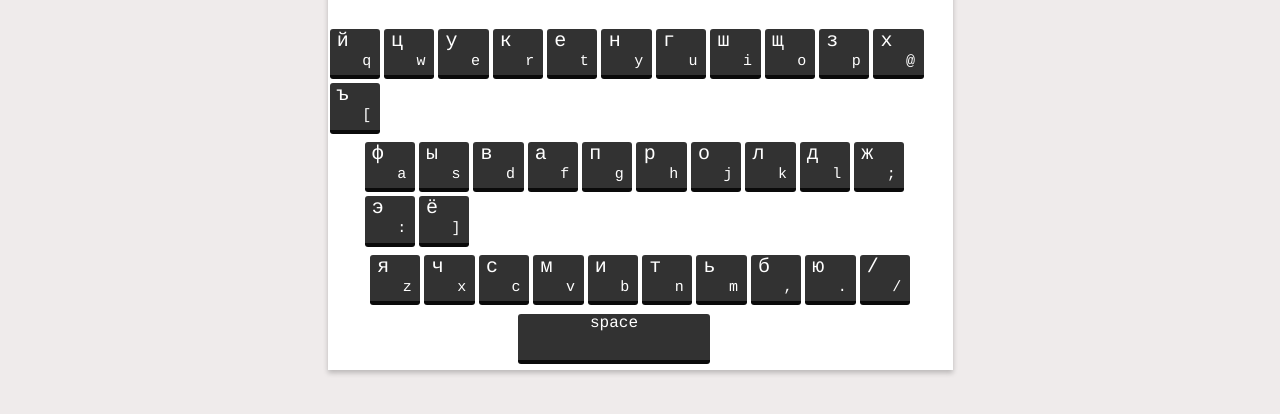
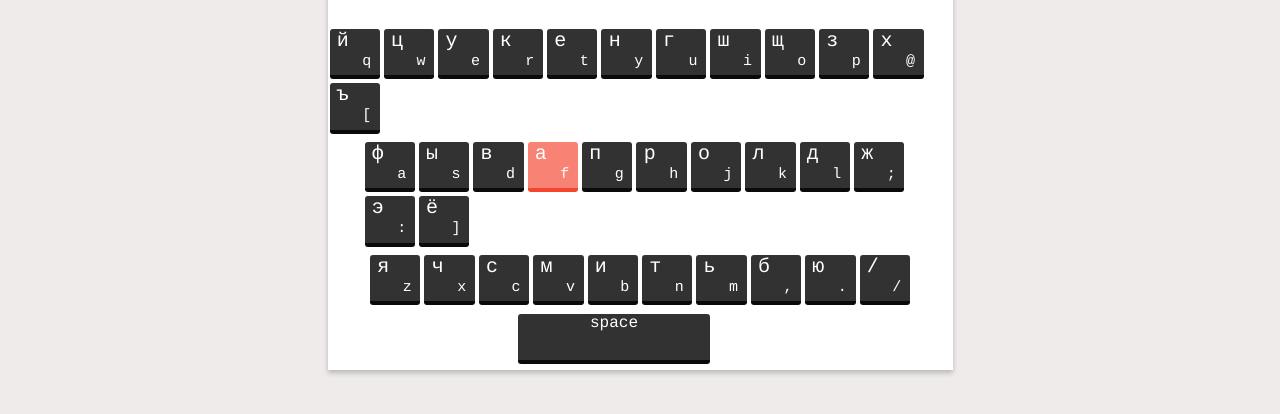
Before and after one commit to kerokerogeorge/russian-typing-game-2, a website: page level-one.html in a window 1280 px wide. Both pictures are taken after a click on the element "Click here to start". Shown: the part 256-670 px from the top of the page. Drawn offline with nearby package versions, Linux system fonts and the light colour scheme.

Commit message:
added keyboard decoration

```diff
--- a/css/keyboard.css
+++ b/css/keyboard.css
@@ -70,6 +70,21 @@
     border-bottom: none;
   }
 
+  .next-key{
+    float: left;
+    margin: 2px;
+    font-family: 'Source Code Pro', courier;
+    background: #F88374;
+    border-radius: 3px;
+    border-bottom: solid 4px #F5452E;
+    color: white;
+    cursor: default;
+    height: 6.3vmin;
+    width: 6.3vmin;
+    font-size: 2vmin;
+    transition: background 0.2s;
+  }
+
   .north-west{
     font-size: 20px;
     margin-right: 24px;
```
Also changed, not shown: dist/main.js, dist/main.ts.
